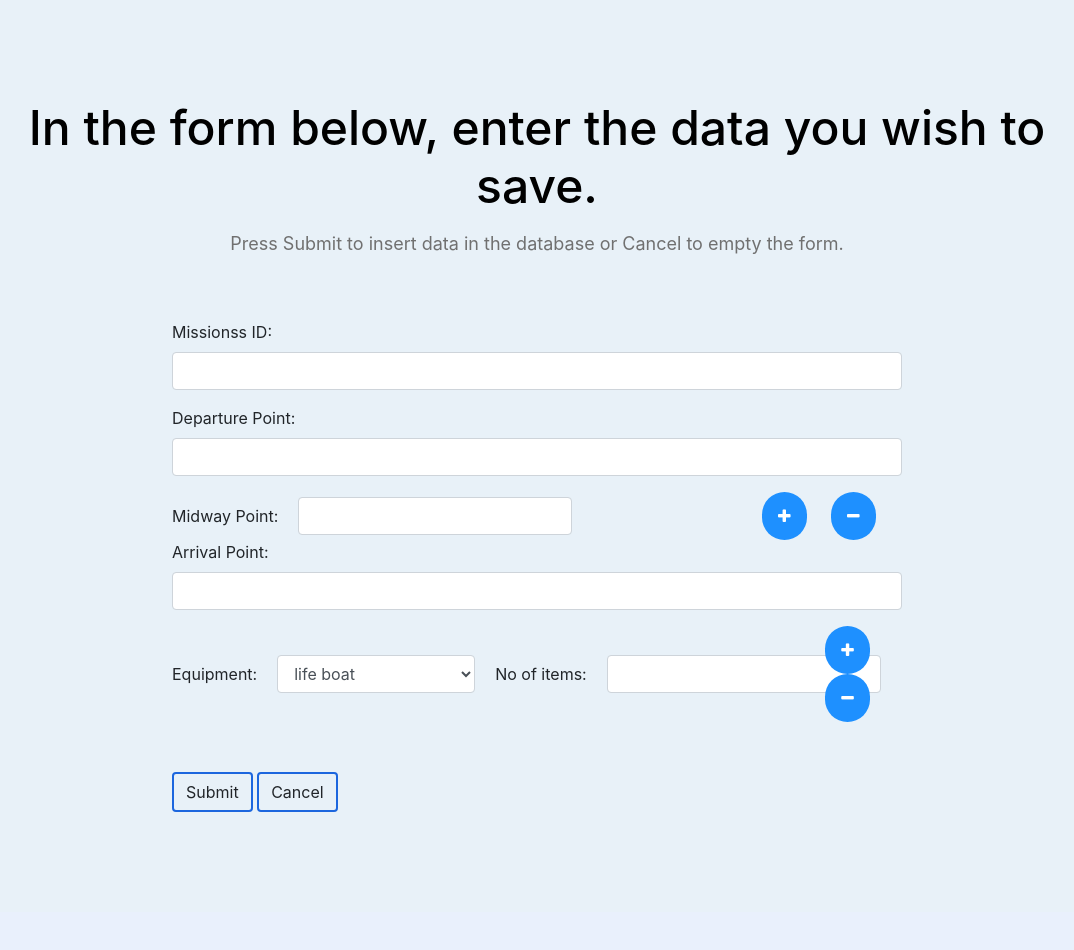
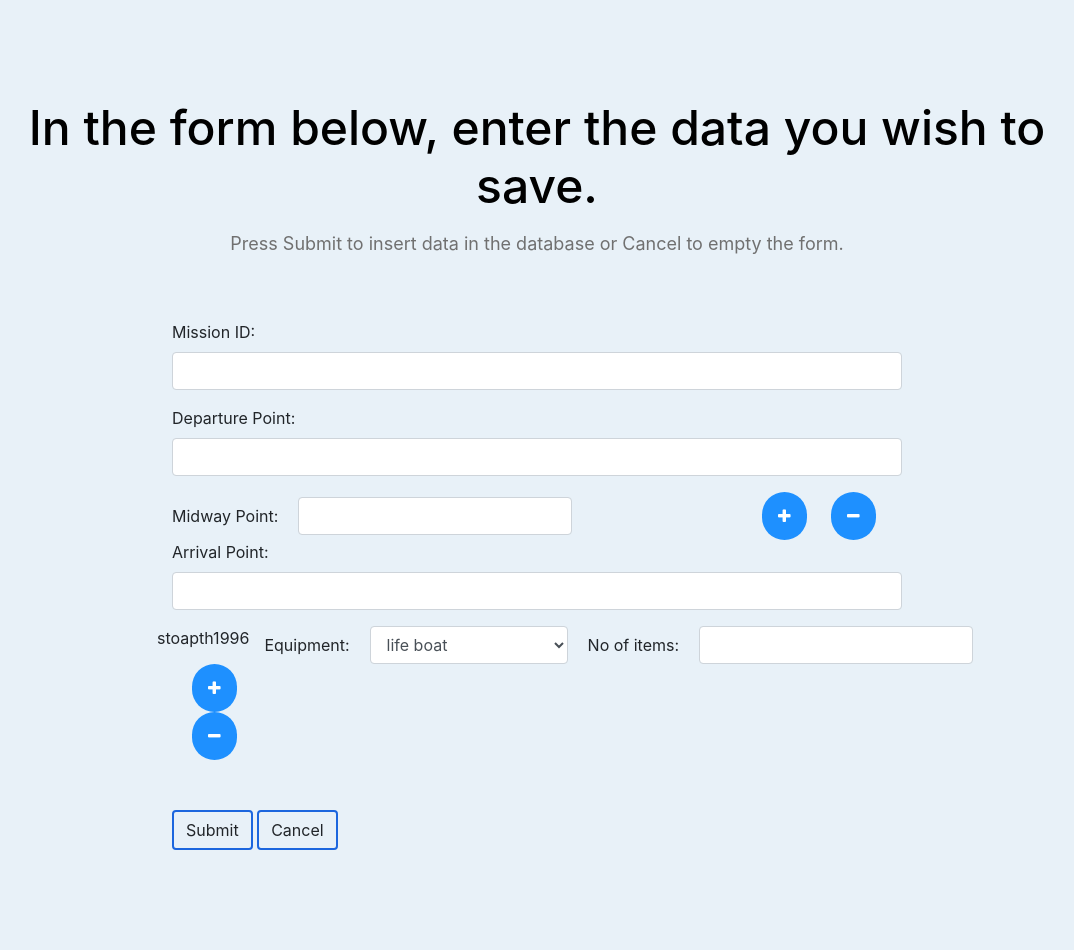
Before and after one commit to KostasGeor/application, a Flask app: page /management in a window 1280 px wide. Shown: the part 201-1151 px from the top of the page, without its empty margins (103-1177 px from the left). Before the commit the page ends 1013 px from the top, so only its background shows below. Run offline with Flask 2, Linux system fonts and the light colour scheme; some libraries are stand-ins or nearby versions.

Commit message:
Commit for office

```diff
--- a/templates/mission_management.html
+++ b/templates/mission_management.html
@@ -108,7 +108,7 @@
             <div class="col-8 offset-2">
                 <form id="mission_data" action="/api/insertMissionData" method="POST" >
                     <div class="form-group">
-                        <label for="email">Missionss ID:</label>
+                        <label for="email">Mission ID:</label>
                         <input type="text" class="form-control" name="mission_id" id="mission_id">
                     </div>
                     <div class="form-group">
@@ -137,7 +137,8 @@
                         <label for="pwd">Arrival Point:</label>
                         <input type="text" class="form-control" name="a_point" id="a_point">
                     </div>
-                    <div class="row">
+                    <div class="row">stoapth1996
+
                         <div class="form-inline col-10" id="equip">
                             <div id="items" class="form-group">
                                 <label for="sel1">Equipment:</label>
```
